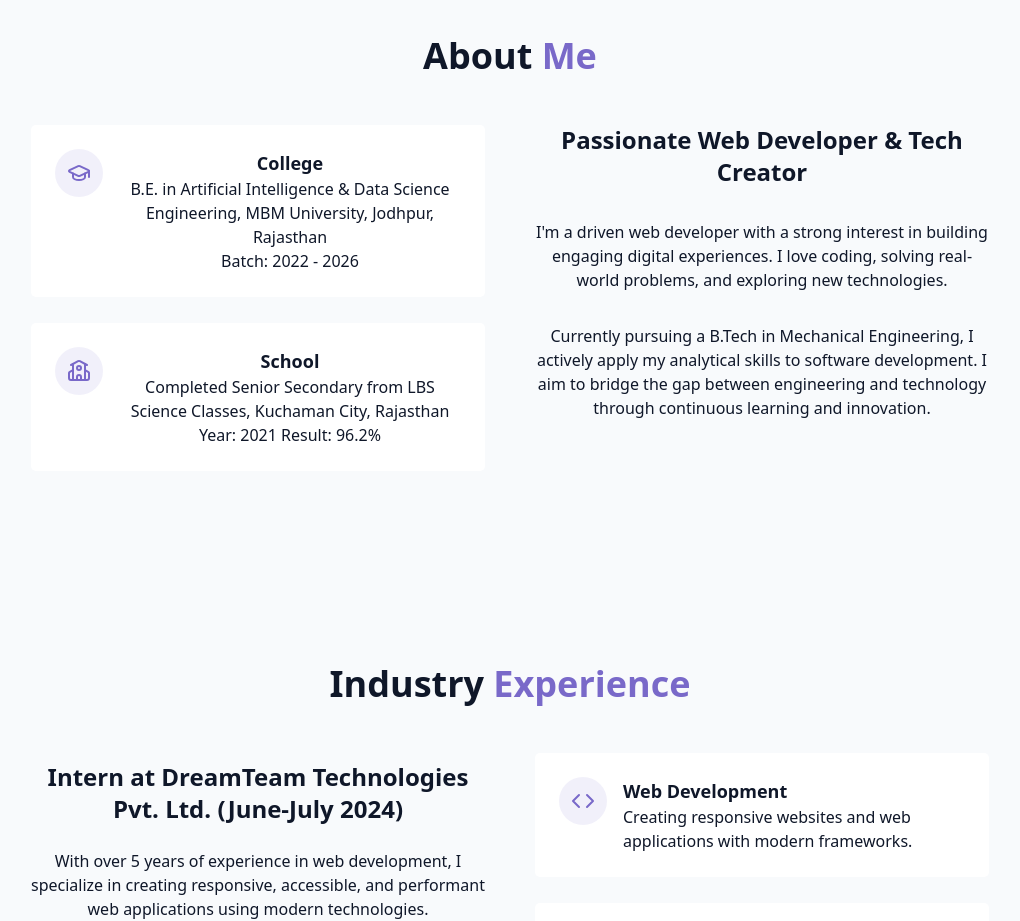
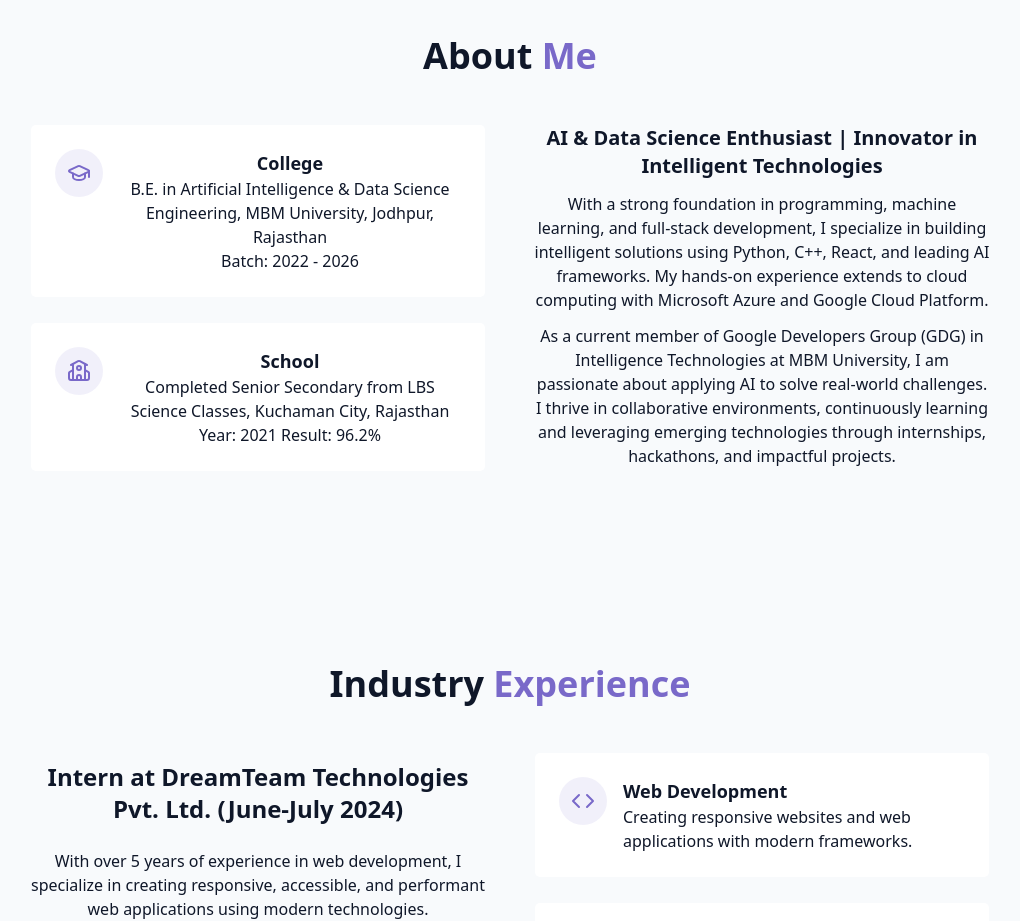
Before and after one commit to vishnujangid88/My-portfolio, a React (Vite) app: page / in a window 1280 px wide. Shown: the part 860-1781 px from the top of the page, without its empty margins (130-1150 px from the left). Built offline with nearby package versions, Linux system fonts and the light colour scheme.

Commit message:
Updated About Section

```diff
--- a/src/components/AboutSection.jsx
+++ b/src/components/AboutSection.jsx
@@ -44,15 +44,15 @@ export const AboutSection = () => {
           </div>
 
           {/* Right Column – Bio */}
-          <div className="space-y-8">
-            <h3 className="text-2xl font-semibold space-y-2">
-              Passionate Web Developer & Tech Creator
+          <div className="space-y-3">
+            <h3 className="text-xl font-semibold space-y-2">
+              AI & Data Science Enthusiast | Innovator in Intelligent Technologies
             </h3>
             <p className="text-muted-foreground">
-              I'm a driven web developer with a strong interest in building engaging digital experiences. I love coding, solving real-world problems, and exploring new technologies.
+              With a strong foundation in programming, machine learning, and full-stack development, I specialize in building intelligent solutions using Python, C++, React, and leading AI frameworks. My hands-on experience extends to cloud computing with Microsoft Azure and Google Cloud Platform.
             </p>
             <p className="text-muted-foreground">
-              Currently pursuing a B.Tech in Mechanical Engineering, I actively apply my analytical skills to software development. I aim to bridge the gap between engineering and technology through continuous learning and innovation.
+              As a current member of Google Developers Group (GDG) in Intelligence Technologies at MBM University, I am passionate about applying AI to solve real-world challenges. I thrive in collaborative environments, continuously learning and leveraging emerging technologies through internships, hackathons, and impactful projects.
             </p>
           </div>
         </div>
```
